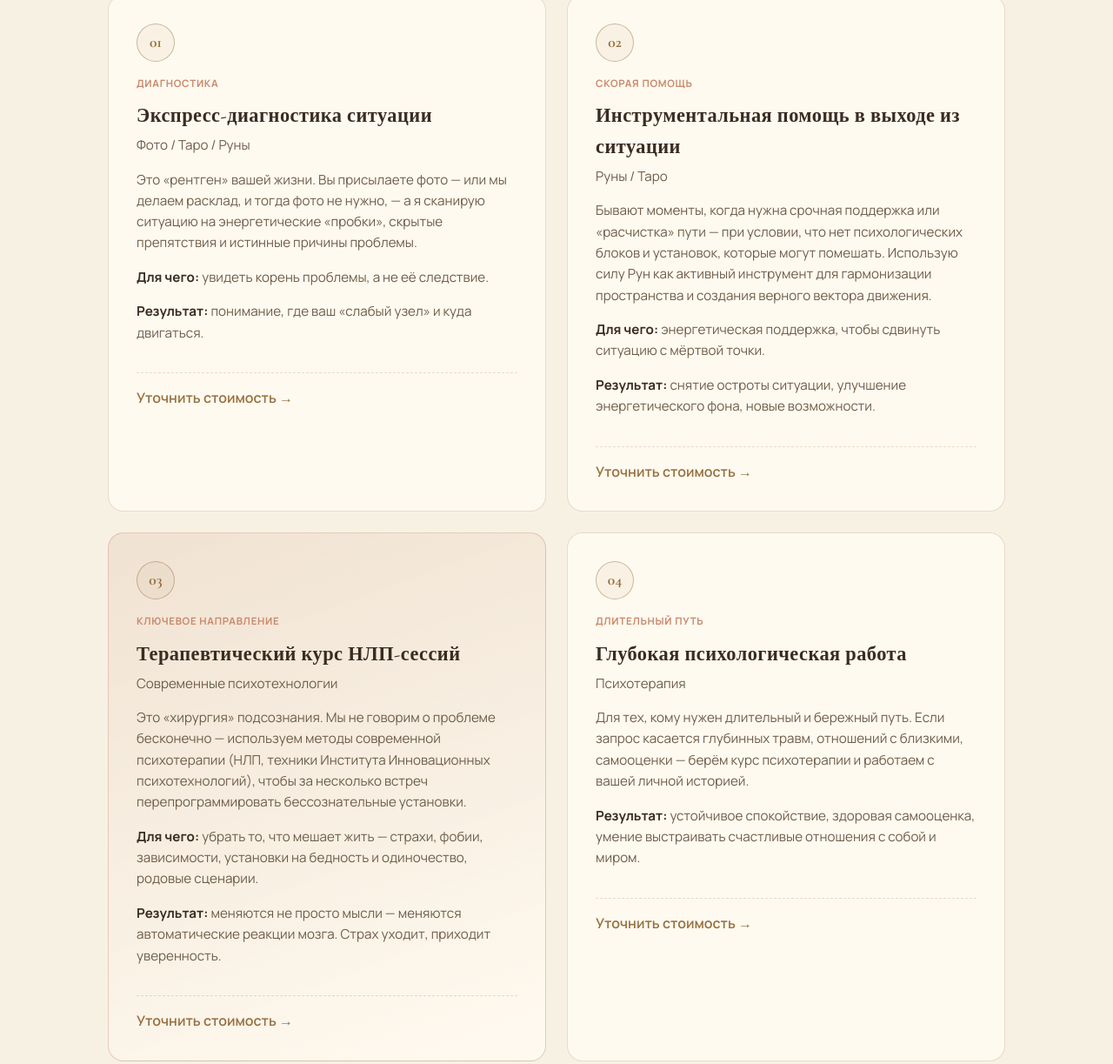
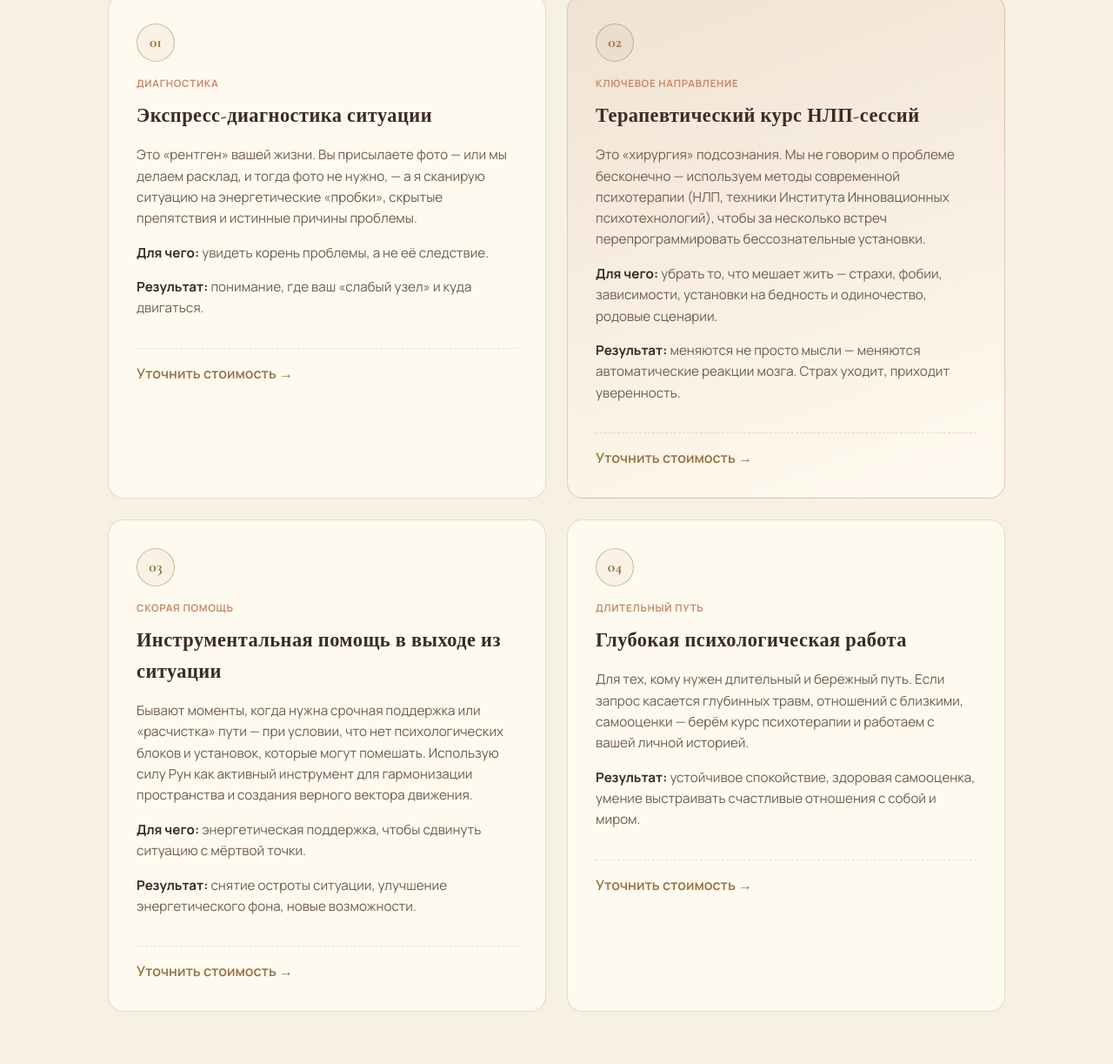
Before and after one commit to ramilsafin-star/maria-regul, a plain HTML site: page index.html in a window 1280 px wide. Shown: the part 1516-2739 px from the top of the page at 87% size. Drawn offline with nearby package versions, Linux system fonts and the light colour scheme.

Commit message:
Add files via upload

```diff
--- a/index.html
+++ b/index.html
@@ -68,29 +68,16 @@
           <span class="service-number">01</span>
           <span class="service-tag">Диагностика</span>
           <h3>Экспресс-диагностика ситуации</h3>
-          <p class="service-sub">Фото / Таро / Руны</p>
           <p>Это «рентген» вашей жизни. Вы присылаете фото — или мы делаем расклад, и тогда фото не нужно, — а я сканирую ситуацию на энергетические «пробки», скрытые препятствия и истинные причины проблемы.</p>
           <p class="service-line"><strong>Для чего:</strong> увидеть корень проблемы, а не её следствие.</p>
           <p class="service-line"><strong>Результат:</strong> понимание, где ваш «слабый узел» и куда двигаться.</p>
           <a href="#contact" class="service-price-link">Уточнить стоимость →</a>
         </article>
 
-        <article class="service-card reveal">
+        <article class="service-card service-card--featured reveal">
           <span class="service-number">02</span>
-          <span class="service-tag">Скорая помощь</span>
-          <h3>Инструментальная помощь в выходе из ситуации</h3>
-          <p class="service-sub">Руны / Таро</p>
-          <p>Бывают моменты, когда нужна срочная поддержка или «расчистка» пути — при условии, что нет психологических блоков и установок, которые могут помешать. Использую силу Рун как активный инструмент для гармонизации пространства и создания верного вектора движения.</p>
-          <p class="service-line"><strong>Для чего:</strong> энергетическая поддержка, чтобы сдвинуть ситуацию с мёртвой точки.</p>
-          <p class="service-line"><strong>Результат:</strong> снятие остроты ситуации, улучшение энергетического фона, новые возможности.</p>
-          <a href="#contact" class="service-price-link">Уточнить стоимость →</a>
-        </article>
-
-        <article class="service-card service-card--featured reveal">
-          <span class="service-number">03</span>
           <span class="service-tag">Ключевое направление</span>
           <h3>Терапевтический курс НЛП-сессий</h3>
-          <p class="service-sub">Современные психотехнологии</p>
           <p>Это «хирургия» подсознания. Мы не говорим о проблеме бесконечно — используем методы современной психотерапии (НЛП, техники Института Инновационных психотехнологий), чтобы за несколько встреч перепрограммировать бессознательные установки.</p>
           <p class="service-line"><strong>Для чего:</strong> убрать то, что мешает жить — страхи, фобии, зависимости, установки на бедность и одиночество, родовые сценарии.</p>
           <p class="service-line"><strong>Результат:</strong> меняются не просто мысли — меняются автоматические реакции мозга. Страх уходит, приходит уверенность.</p>
@@ -98,10 +85,19 @@
         </article>
 
         <article class="service-card reveal">
+          <span class="service-number">03</span>
+          <span class="service-tag">Скорая помощь</span>
+          <h3>Инструментальная помощь в выходе из ситуации</h3>
+          <p>Бывают моменты, когда нужна срочная поддержка или «расчистка» пути — при условии, что нет психологических блоков и установок, которые могут помешать. Использую силу Рун как активный инструмент для гармонизации пространства и создания верного вектора движения.</p>
+          <p class="service-line"><strong>Для чего:</strong> энергетическая поддержка, чтобы сдвинуть ситуацию с мёртвой точки.</p>
+          <p class="service-line"><strong>Результат:</strong> снятие остроты ситуации, улучшение энергетического фона, новые возможности.</p>
+          <a href="#contact" class="service-price-link">Уточнить стоимость →</a>
+        </article>
+
+        <article class="service-card reveal">
           <span class="service-number">04</span>
           <span class="service-tag">Длительный путь</span>
           <h3>Глубокая психологическая работа</h3>
-          <p class="service-sub">Психотерапия</p>
           <p>Для тех, кому нужен длительный и бережный путь. Если запрос касается глубинных травм, отношений с близкими, самооценки — берём курс психотерапии и работаем с вашей личной историей.</p>
           <p class="service-line"><strong>Результат:</strong> устойчивое спокойствие, здоровая самооценка, умение выстраивать счастливые отношения с собой и миром.</p>
           <a href="#contact" class="service-price-link">Уточнить стоимость →</a>
```
